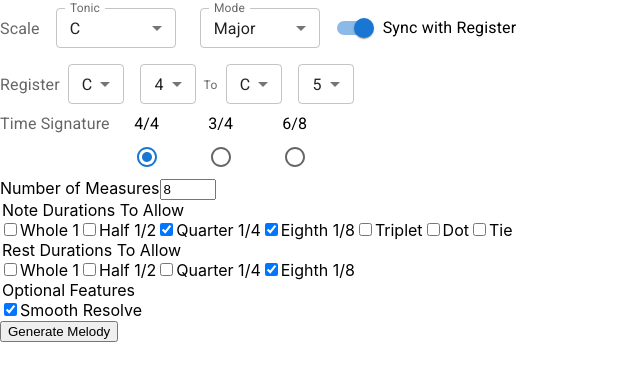
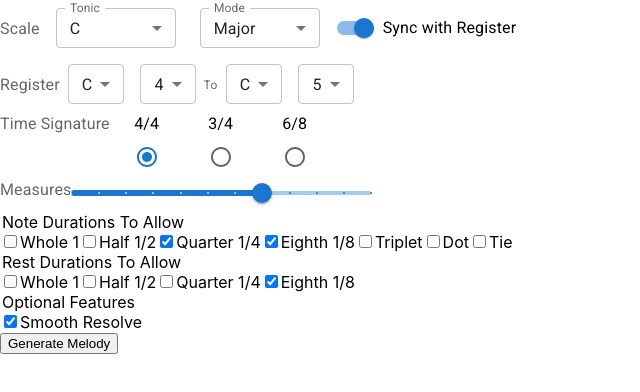
Before and after one commit to technikka/Abnormelodies_UI, a React (Create React App) app: page / in a window 1280 px wide. Shown: the top 392 px of the page, without its empty margins (0-640 px from the left). Built offline with nearby package versions, Linux system fonts and the light colour scheme.

Commit message:
change FormMeasures to MUI components

```diff
--- a/src/components/FormMeasures.js
+++ b/src/components/FormMeasures.js
@@ -1,15 +1,33 @@
+import {
+  Grid,
+  FormControl,
+  FormControlLabel,
+  FormLabel,
+  RadioGroup,
+  Slider
+} from "@mui/material";
+
 const FormMeasures = (props) => {
   return (
     <div>
-      <label htmlFor="selectedMeasures">Number of Measures</label>
-      <input
-        type="number"
-        name="selectedMeasures"
-        value = {props.num_measures}
-        min={props.minMeasures}
-        max={props.maxMeasures}
-        onChange={props.handleNumMeasuresChange}
-      />
+      <Grid container>
+        <Grid item>
+          <FormLabel>Measures</FormLabel>
+        </Grid>
+
+          <Grid item>
+            <Slider
+              value={props.num_measures}
+              onChange={props.handleNumMeasuresChange}
+              marks
+              min={props.minMeasures}
+              max={props.maxMeasures}
+              step={1}
+              valueLabelDisplay="auto"
+              style={{width: "300px"}}
+            />
+          </Grid>
+      </Grid>
     </div>
   );
 };
```
